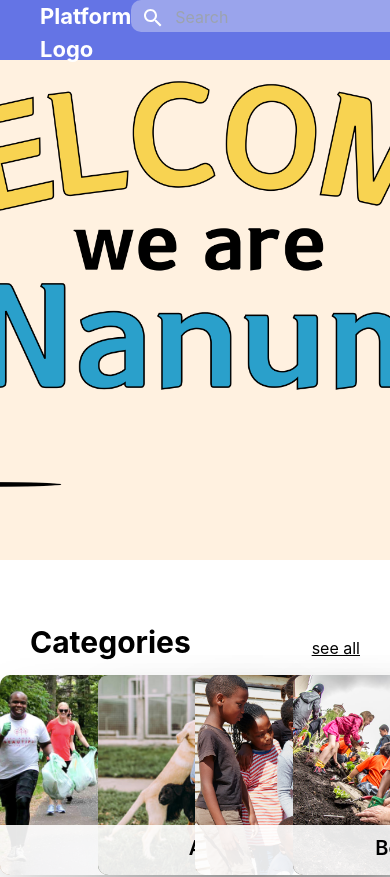
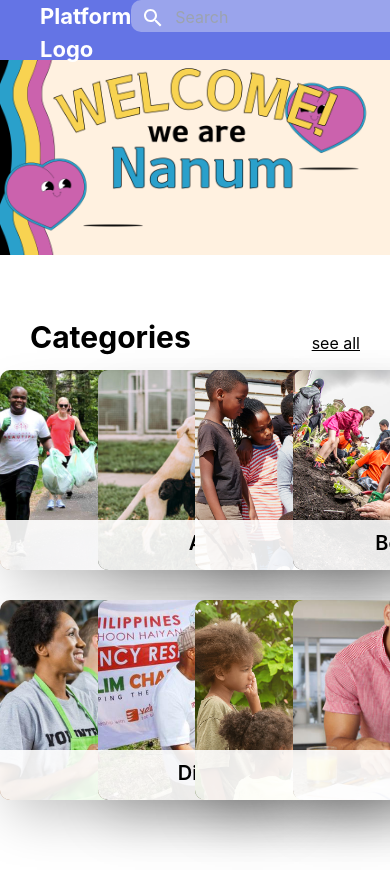
Before and after one commit to jmk0811/CSE-416-Project-Client, a Next.js app: page / in a window 390 px wide. Shown: the top 877 px of the page. Built offline with nearby package versions, Linux system fonts and the light colour scheme; no server answers.

Commit message:
responsive home

```diff
--- a/components/carousel/MainBanner.js
+++ b/components/carousel/MainBanner.js
@@ -1,6 +1,6 @@
 export default function MainBanner() {
 	return (
-		<div className="w-full h-[500px] bg-point1">
+		<div className="w-full h-full bg-point1" style={{maxHeight: '700px', overflow: 'hidden'}}>
 			<img className="w-full h-full object-cover" src="/asset/banner1.png" />
 		</div>
 	);
--- a/pages/index.js
+++ b/pages/index.js
@@ -7,7 +7,7 @@ export default function Home(props) {
 	return (
 		<div className="">
 			<MainBanner />
-			<div className="mx-auto">
+			<div className="max-w-[1400px] mx-auto">
 				<div className="py-[60px]">
 					<div className="flex flex-row px-[30px]">
 						<div className="font-bold text-30 my-auto mb-[10px] mr-auto">Categories</div>
```
